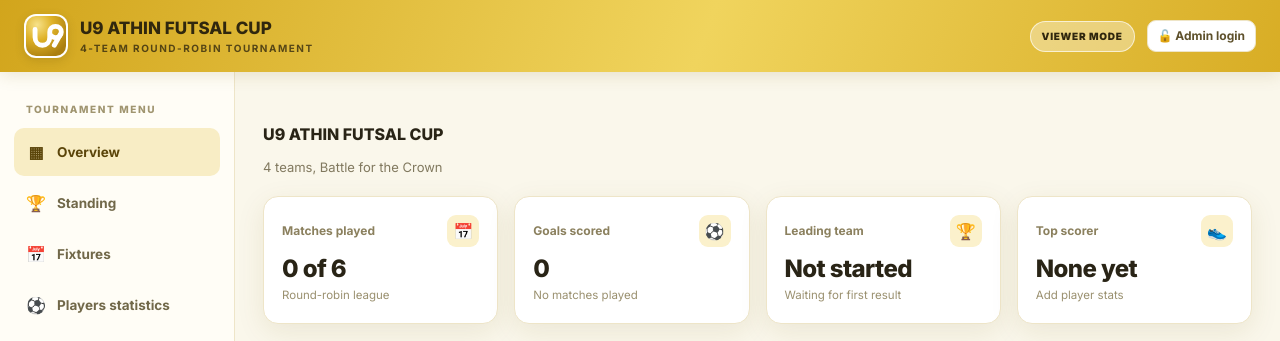
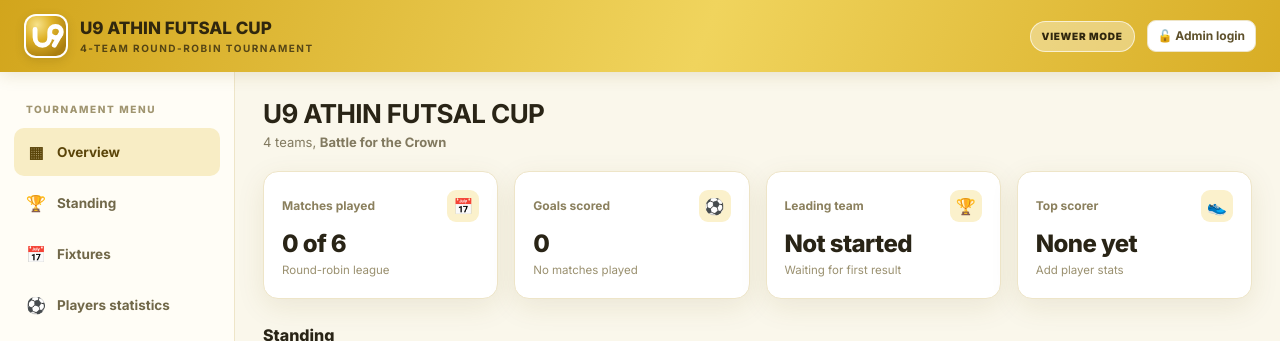
Before and after one commit to zinkosankyway/u9athinfutsalcup, a plain HTML site: page index.html in a window 1280 px wide. Shown: the top 341 px of the page. Drawn offline with Linux system fonts and the light colour scheme.

Commit message:
Update index.html

```diff
--- a/index.html
+++ b/index.html
@@ -151,7 +151,7 @@ overview(){
   const tb=table(),pl=S.matches.filter(played),g=pl.reduce((s,m)=>s+ +m.hs+ +m.as,0);
   const top=[...S.players].sort((a,b)=>tg(b)-tg(a))[0],next=S.matches.filter(m=>!played(m)).slice(0,NEXT_MATCHES),last=pl[pl.length-1];
   const st=(l,v,f,i)=>`<div class="card st"><div class="stt"><span>${l}</span><span class="ic">${i}</span></div><b>${v}</b><small>${f}</small></div>`;
-  return`<div class="ph"><h2>${esc(S.name)}</h2><div class="sub">${S.teams.length} teams, Battle for the Crown</div></div>
+  return `<div class="ph"><h1>${esc(S.name)}</h1><div class="sub">${S.teams.length} teams, <strong>Battle for the Crown</strong></div></div>
   <div class="grid">${st('Matches played',pl.length+' of '+S.matches.length,'Round-robin league','📅')}${st('Goals scored',g,pl.length?(g/pl.length).toFixed(1)+' per match':'No matches played','⚽')}${st('Leading team',pl.length?esc(tb[0].t.name):'Not started',pl.length?tb[0].pts+' points':'Waiting for first result','🏆')}${st('Top scorer',top&&tg(top)?esc(top.name):'None yet',top&&tg(top)?tg(top)+' goals':'Add player stats','👟')}</div>
   <h2>Standing</h2>${tableHtml(tb,false)}
   <h2>Next and latest</h2>${next.length?'<div class="hint">Next '+(next.length>1?'matches':'match')+'</div>'+next.map(m=>matchCard(m,1)).join(''):''}${last?'<div class="hint">Latest result</div>'+matchCard(last,1):''}${!next.length&&!last?'<div class="empty">No matches yet.</div>':''}
```
